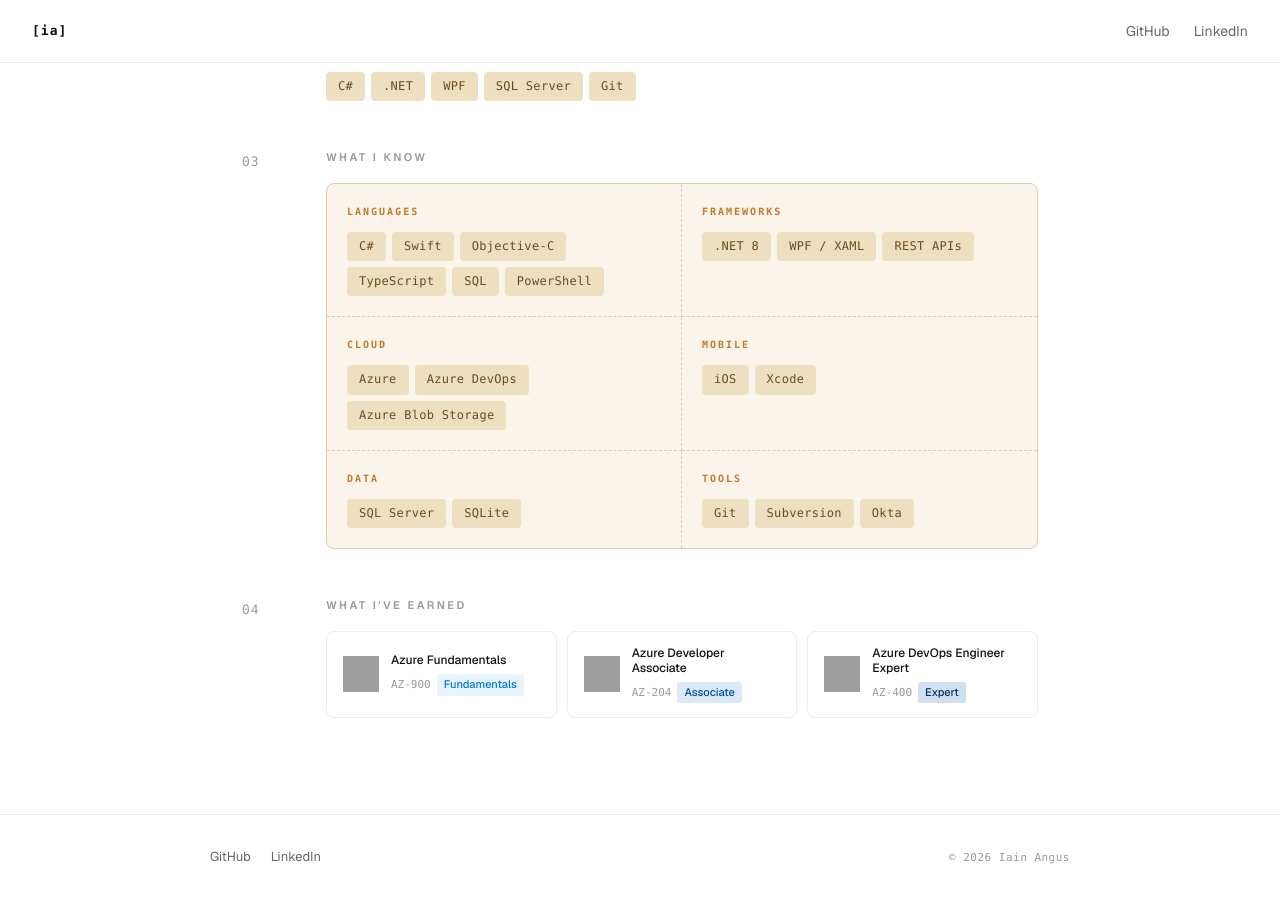
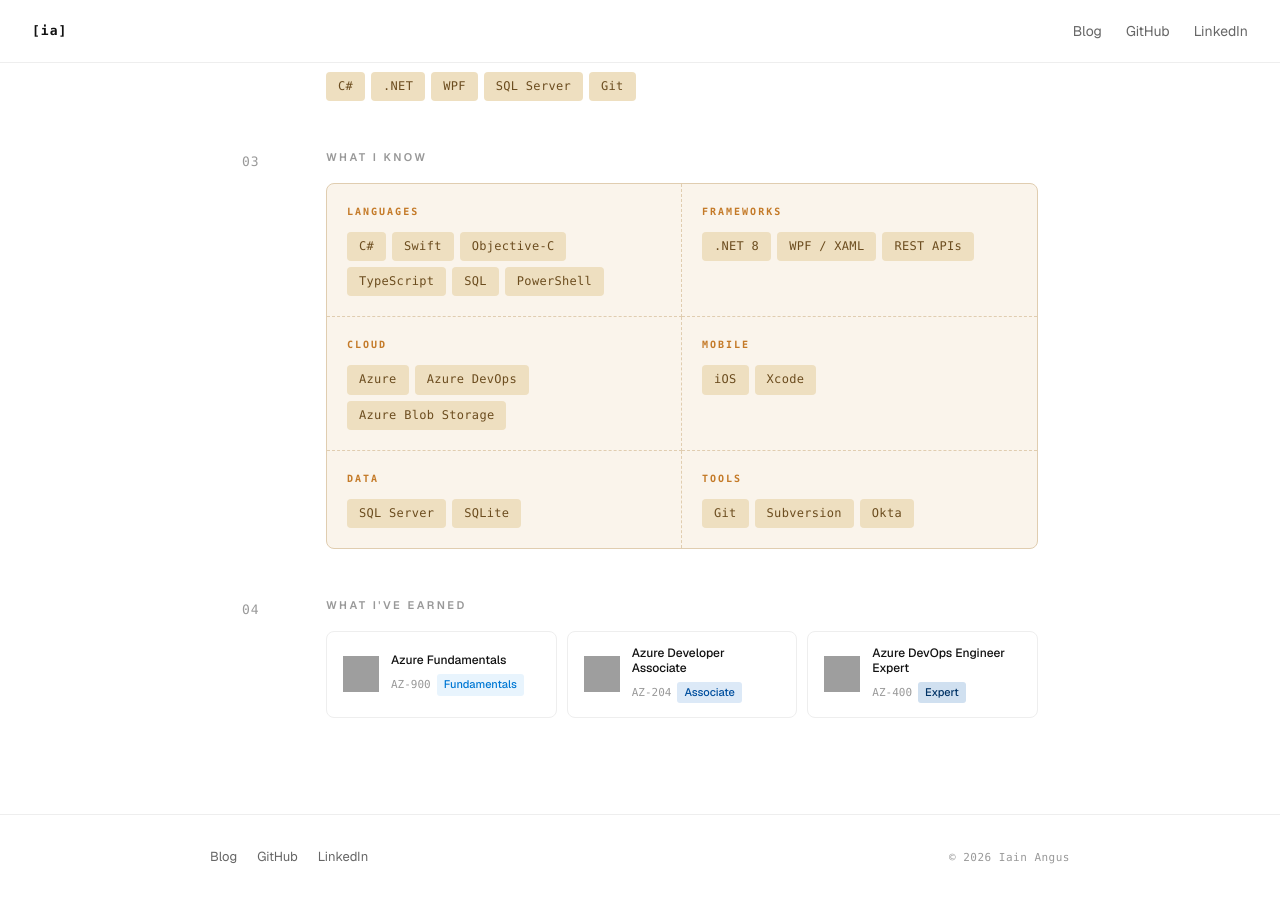
Before and after one commit to sixfortyfour/sixfortyfour.github.io, a Jekyll site: the page built from index.html, in a window 1280 px wide and 900 px high, scrolled down 2238 px. Built offline with Jekyll 4.4.1, drawn with Linux system fonts in a browser that asks for light colours; grey boxes are pictures that could not be loaded.

Commit message:
Add blog link to nav and footer
Co-Authored-By: Claude Sonnet 4.6 <noreply@anthropic.com>

```diff
--- a/_config.yml
+++ b/_config.yml
@@ -4,7 +4,7 @@ favicon: images/favicon.ico
 # Personal info
 name: Iain Angus
 title: .NET & Azure Specialist
-website: https://sixfortyfour.wordpress.com/
+website: https://blog.sixfortyfour.com
 website_title: Blog
 
 # Social links
--- a/_layouts/default.html
+++ b/_layouts/default.html
@@ -16,6 +16,7 @@
   <nav class="nav">
     <a href="/" class="nav-brand">[ia]</a>
     <div class="nav-links">
+      {% if site.website %}<a href="{{ site.website }}" target="_blank" rel="noopener">{{ site.website_title | default: "Blog" }}</a>{% endif %}
       {% if site.github_username %}<a href="https://github.com/{{ site.github_username }}" target="_blank" rel="noopener">GitHub</a>{% endif %}
       {% if site.linkedin_username %}<a href="https://linkedin.com/in/{{ site.linkedin_username }}" target="_blank" rel="noopener">LinkedIn</a>{% endif %}
     </div>
@@ -28,6 +29,7 @@
   <footer class="footer">
     <div class="footer-inner">
       <div class="footer-links">
+        {% if site.website %}<a href="{{ site.website }}" target="_blank" rel="noopener">{{ site.website_title | default: "Blog" }}</a>{% endif %}
         {% if site.github_username %}<a href="https://github.com/{{ site.github_username }}" target="_blank" rel="noopener">GitHub</a>{% endif %}
         {% if site.linkedin_username %}<a href="https://linkedin.com/in/{{ site.linkedin_username }}" target="_blank" rel="noopener">LinkedIn</a>{% endif %}
         </div>
```
